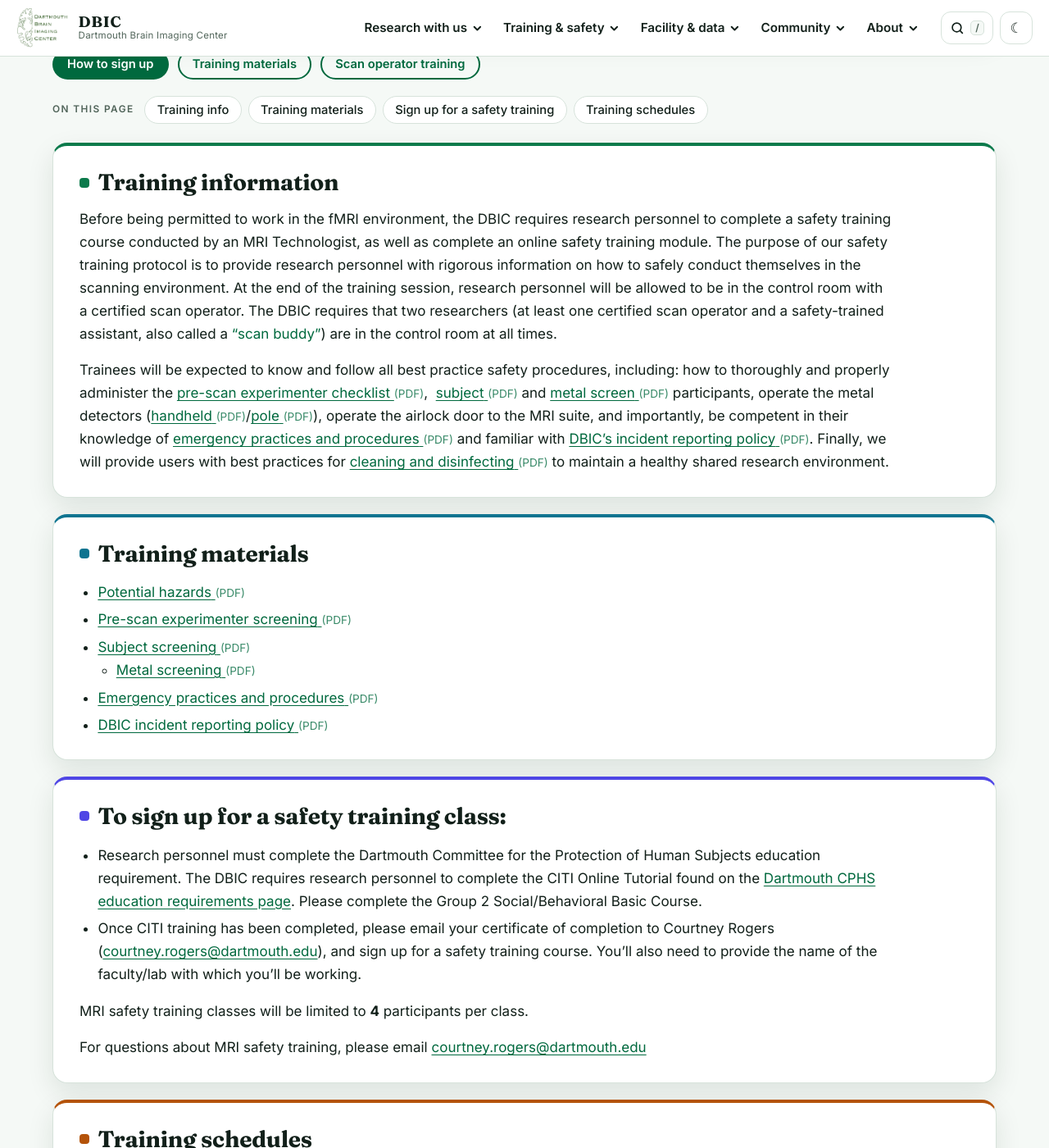
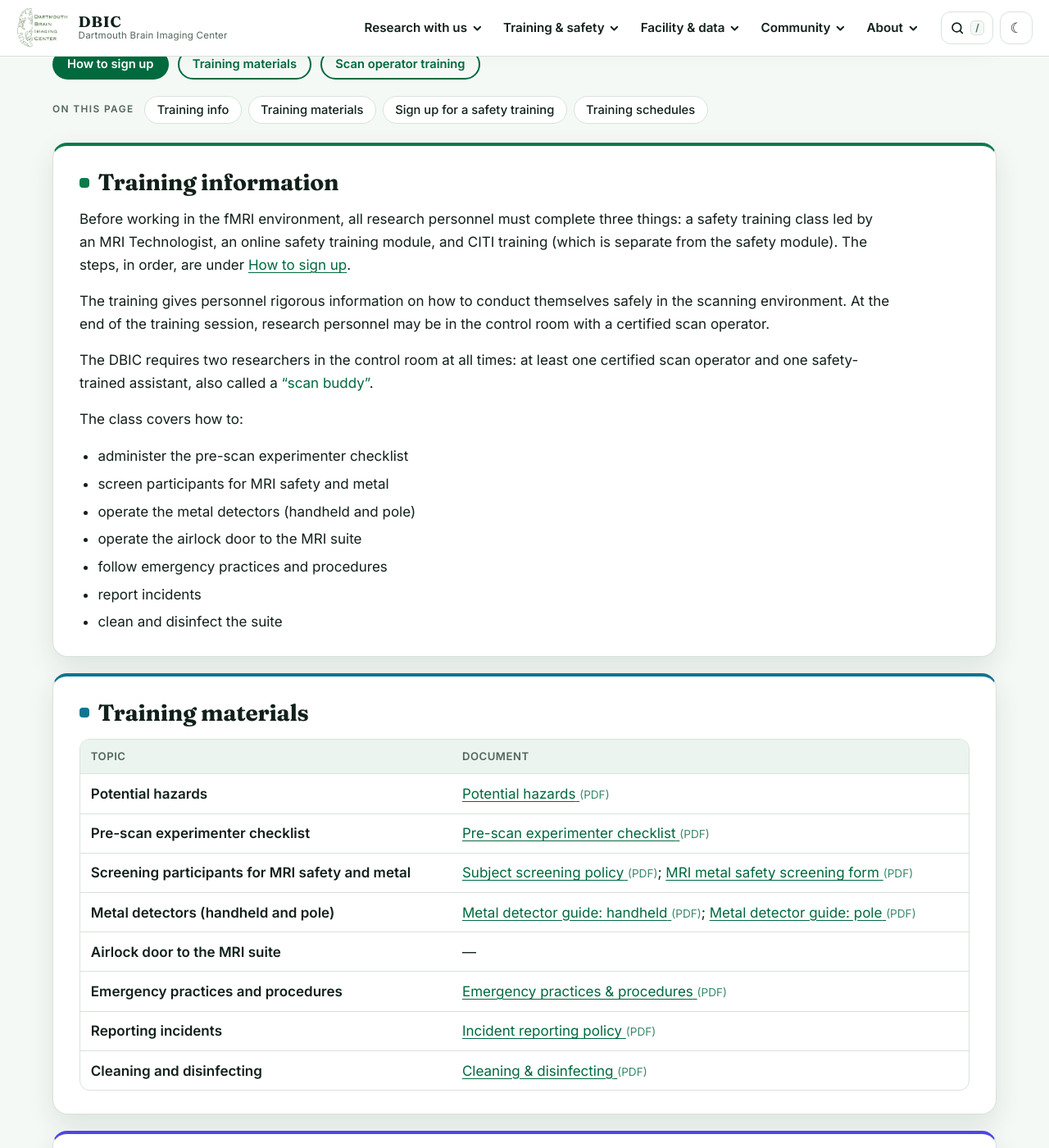
Before and after one commit to dbic/dbic.github.io, a Jekyll site: the page built from policies/safetytraining.md, in a window 1280 px wide and 1400 px high, scrolled down 562 px. Shown: the whole window at 82% size. Built offline with Jekyll 4.4.1, drawn with Linux system fonts in a browser that asks for light colours; some of the changed text lies outside the part shown.

Commit message:
claude edits for safety training

```diff
--- a/assets/css/redesign.css
+++ b/assets/css/redesign.css
@@ -578,3 +578,6 @@ dialog#qf::backdrop { background: rgba(3, 18, 11, .6); backdrop-filter: blur(3px
 /* "Last reviewed" under a policy page's title, and the small file-type label after links to documents */
 .page-head .reviewed { margin: .8rem 0 0; font-size: .92rem; color: #bfe5d0; letter-spacing: .01em; }
 .ft { display: inline-block; font-size: .8em; font-weight: 400; opacity: .78; white-space: nowrap; }
+
+/* in tables a word breaks only where it cannot fit, so labels in the first column stay whole */
+.prose .table-wrap th, .prose .table-wrap td { overflow-wrap: break-word; }
--- a/policies/safetytraining.md
+++ b/policies/safetytraining.md
@@ -30,31 +30,48 @@ related:
 
 ## Training information
 
-Before being permitted to work in the fMRI environment, the DBIC requires research personnel to complete a safety training course conducted by an MRI Technologist, as well as complete an online safety training module. The purpose of our safety training protocol is to provide research personnel with rigorous information on how to safely conduct themselves in the scanning environment. At the end of the training session, research personnel will be allowed to be in the control room with a certified scan operator. The DBIC requires that two researchers (at least one certified scan operator and a safety-trained assistant, also called a <a id="scanbuddy">“scan buddy”</a>) are in the control room at all times.
+Before working in the fMRI environment, all research personnel must complete three things: a safety training class led by an MRI Technologist, an online safety training module, and CITI training (which is separate from the safety module). The steps, in order, are under [How to sign up](#classsignup).
 
-Trainees will be expected to know and follow all best practice safety procedures, including: how to thoroughly and properly administer the [pre-scan experimenter checklist](../assets/dbic/docs/forms/mrichecklist08012026.pdf),  [subject](../assets/dbic/docs/policies/subjectscreen_2024.pdf) and [metal screen](../assets/dbic/docs/forms/meatalscreen_04132026.pdf) participants, operate the metal detectors ([handheld](../assets/dbic/docs/policies/ceia06102026.pdf)/[pole](../assets/dbic/docs/policies/poledetector.pdf)), operate the airlock door to the MRI suite, and importantly, be competent in their knowledge of [emergency practices and procedures](../assets/dbic/docs/policies/emergencyprocedures.pdf) and familiar with [DBIC's incident reporting policy](../assets/dbic/docs/policies/incidentreporting_04162026.pdf). Finally, we will provide users with best practices for [cleaning and disinfecting](../assets/dbic/docs/policies/cleaning_nov2024.pdf) to maintain a healthy shared research environment.
+The training gives personnel rigorous information on how to conduct themselves safely in the scanning environment. At the end of the training session, research personnel may be in the control room with a certified scan operator.
+
+The DBIC requires two researchers in the control room at all times: at least one certified scan operator and one safety-trained assistant, also called a <a id="scanbuddy">“scan buddy”</a>.
+
+The class covers how to:
+
+- administer the pre-scan experimenter checklist
+- screen participants for MRI safety and metal
+- operate the metal detectors (handheld and pole)
+- operate the airlock door to the MRI suite
+- follow emergency practices and procedures
+- report incidents
+- clean and disinfect the suite
 
 <a id="materials"></a>
 
 ## **Training materials**
 
-- [Potential hazards](../assets/dbic/docs/forms/potential_hazards.pdf)
-- [Pre-scan experimenter screening](../assets/dbic/docs/forms/mrichecklist08012026.pdf)
-- [Subject screening](../assets/dbic/docs/policies/subjectscreen_2024.pdf)
-  - [Metal screening](../assets/dbic/docs/forms/meatalscreen_04132026.pdf)
-- [Emergency practices and procedures](../assets/dbic/docs/policies/emergencyprocedures.pdf)
-- [DBIC incident reporting policy](../assets/dbic/docs/policies/incidentreporting_04162026.pdf)
+| Topic | Document |
+|---|---|
+| Potential hazards | [Potential hazards](../assets/dbic/docs/forms/potential_hazards.pdf) |
+| Pre-scan experimenter checklist | [Pre-scan experimenter checklist](../assets/dbic/docs/forms/mrichecklist08012026.pdf) |
+| Screening participants for MRI safety and metal | [Subject screening policy](../assets/dbic/docs/policies/subjectscreen_2024.pdf); [MRI metal safety screening form](../assets/dbic/docs/forms/meatalscreen_04132026.pdf) |
+| Metal detectors (handheld and pole) | [Metal detector guide: handheld](../assets/dbic/docs/policies/ceia06102026.pdf); [Metal detector guide: pole](../assets/dbic/docs/policies/poledetector.pdf) |
+| Airlock door to the MRI suite | — |
+| Emergency practices and procedures | [Emergency practices & procedures](../assets/dbic/docs/policies/emergencyprocedures.pdf) |
+| Reporting incidents | [Incident reporting policy](../assets/dbic/docs/policies/incidentreporting_04162026.pdf) |
+| Cleaning and disinfecting | [Cleaning & disinfecting](../assets/dbic/docs/policies/cleaning_nov2024.pdf) |
 
 <a id="classsignup"></a>
 
 ## **To sign up for a safety training class:**
 
-- Research personnel must complete the Dartmouth Committee for the Protection of Human Subjects education requirement. The DBIC requires research personnel to complete the CITI Online Tutorial found on the [Dartmouth CPHS education requirements page](https://www.dartmouth.edu/~cphs/tosubmit/education/index.html "CITI Training"). Please complete the Group 2 Social/Behavioral Basic Course.
-- Once CITI training has been completed, please email your certificate of completion to Courtney Rogers ([courtney.rogers@dartmouth.edu](mailto:courtney.rogers@dartmouth.edu?subject=Safety%20training)), and sign up for a safety training course. You'll also need to provide the name of the faculty/lab with which you'll be working.
+1. Complete the Dartmouth CPHS education requirement: the CITI online tutorial, Group 2 Social/Behavioral Basic Course (see the [Dartmouth CPHS education requirements page](https://www.dartmouth.edu/~cphs/tosubmit/education/index.html "CITI Training")).
+2. Email your certificate of completion and the name of the faculty member or lab you will work with to Courtney Rogers ([courtney.rogers@dartmouth.edu](mailto:courtney.rogers@dartmouth.edu?subject=Safety%20training)), and ask for a place in a class from the [schedule below](#trainingschedules).
+3. Courtney sends you the link to the online safety training module.
+4. Complete the module and send Courtney the completion report.
+5. Attend the class.
 
-MRI safety training classes will be limited to **4** participants per class.
-
-For questions about MRI safety training, please email [courtney.rogers@dartmouth.edu](mailto:courtney.rogers@dartmouth.edu?subject=Safety%20training)
+MRI safety training classes will be limited to **4** participants per class. Register by the deadline listed with each session. If a class is full, ask Courtney about the next one.
 
 <a id="trainingschedules"></a>
 
--- a/policies/scheduling.md
+++ b/policies/scheduling.md
@@ -5,6 +5,7 @@ source_url: https://www.dartmouth.edu/dbic/policies/scheduling.html
 retrieved: 2026-11-04
 lead: "How scan time is requested and allocated: scan hours, the three scheduling tiers, the request deadlines and the calendar."
 glance:
+  - { kind: text, label: "Before you request scan time", title: "You need an approved DBIC protocol", text: "How to submit one", url: "/policies/dbic_protocol.html" }
   - { kind: scan_windows, label: "Scan-time requests", url: "#ay26-27" }
 actions:
   - { text: "Open the scanner calendar", url: "#calendar" }
@@ -25,18 +26,21 @@ related:
 
 - [General info](#general)
 - [Scheduling tier descriptions](#schedulingtiers)
-- [2026-2027 request deadlines](#ay26-27)
+- [Request windows, academic year 2026–2027](#ay26-27)
 - [DBIC calendar](#calendar)
 
 <a id="general"></a>
 
 ## Scheduling
 
-Courtney Rogers ([Courtney.Rogers@Dartmouth.EDU](mailto:courtney.rogers@dartmouth.edu?subject=DBIC%20scheduling)) manages scheduling for all scanner activities.
+Courtney Rogers ([Courtney.Rogers@Dartmouth.EDU](mailto:courtney.rogers@dartmouth.edu?subject=DBIC%20scheduling)) manages scheduling for all scanner activities. Email her to:
 
-- Researchers must request access to the Moore DBIC Scanner Outlook calendar through Courtney Rogers.
-- The DBIC Scanner calendar can also be viewed online [on this page](#calendar).
-- All scan time requests must be submitted to Courtney Rogers via email.
+- request access to the Moore DBIC Scanner Outlook calendar, and
+- submit your scan-time requests.
+
+The calendar can also be viewed online (see [DBIC calendar](#calendar) below).
+
+When you request scan time, include your DBIC protocol number and the dates and times you would like. You will usually hear back within 1–2 business days after the request window closes.
 
 <a id="scanhours"></a>
 
@@ -59,7 +63,7 @@ Courtney Rogers ([Courtney.Rogers@Dartmouth.EDU](mailto:courtney.rogers@dartmout
 
 ### Before you request time
 
-Information on DBIC's scanning rates is available on the [scanning rates page](dbic_billing.md). An approved DBIC protocol is required before requesting scan time; instructions for submitting a new protocol can be found on the [protocol page](dbic_protocol.md).
+See the [scanning rates](dbic_billing.md). You need an approved DBIC protocol before you can request scan time; see [how to submit a protocol](dbic_protocol.md).
 
 <a id="schedulingtiers"></a>
 
@@ -67,28 +71,34 @@ Information on DBIC's scanning rates is available on the [scanning rates page](d
 
 The DBIC uses a three-tier scheduling system. Requests within each tier are compiled and allocated by Courtney Rogers.
 
+| | Tier 1 | Tier 2 | Tier 3 |
+|---|---|---|---|
+| Funding | Grant-funded (external) | DOF-funded | All projects |
+| Booking opens | on/around the first business day of the preceding month | on/around the 8th of the preceding month | on/around the 16th of the preceding month |
+| Stays open | four business days | four business days | rolling, first come first served |
+| Share of time | up to 60% | the remaining 40% | whatever is left |
+
 ### **Tier 1 – Grant-funded (external funding)**
 
-- Booking opens on/around the first business day of the preceding month and remains open for four business days.
 - Labs may request peak and off-peak time for the entire month.
-- Up to **60%**of weekly peak (~24 hrs) and off-peak (~44 hrs) may be allocated across all Tier 1 labs; **40%**is reserved for Tier 2.
+- Up to **60%** of weekly peak time (about 24 hours) and off-peak time (about 44 hours) may be allocated across all Tier 1 labs; the remaining **40%** is reserved for Tier 2.
 - Priority is based on project, with a maximum of two independent grant-funded projects per lab eligible for Tier 1 scheduling.
 
-### **Tier 2 – DOF-funded**
+### **Tier 2 – DOF-funded (Dean of the Faculty funding)**
 
-*Includes startup, dissertation, honors, and third-or more projects within a lab.*
+*Includes startup, dissertation and honors projects, and a lab's third and later projects.*
 
-- Booking opens on/around the 8th of preceding month for four business days.
 - Priority is based on project, with up to two independent DOF-funded projects per lab eligible for Tier 2 scheduling.
 
 ### **Tier 3 – All projects**
 
-- Booking window opens on/around the 16th of preceding month.
 - Requests are scheduled on a rolling, first-come, first-served basis.
 
 <a id="ay26-27"></a>
 
-## Academic year 2026-2027 request deadlines
+## Request windows, academic year 2026–2027
+
+Each row lists the booking windows for the month named in its first column. Windows close at 4 p.m. on the closing day, unless otherwise instructed.
 
 <table>
 <tbody>
```
Also changed, not shown: other parts of policies/scheduling.md (+2 -2 lines).
